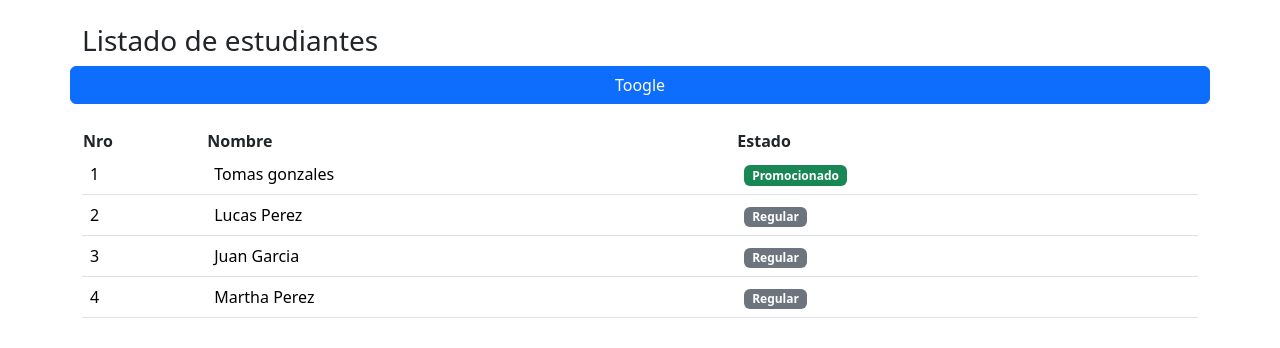
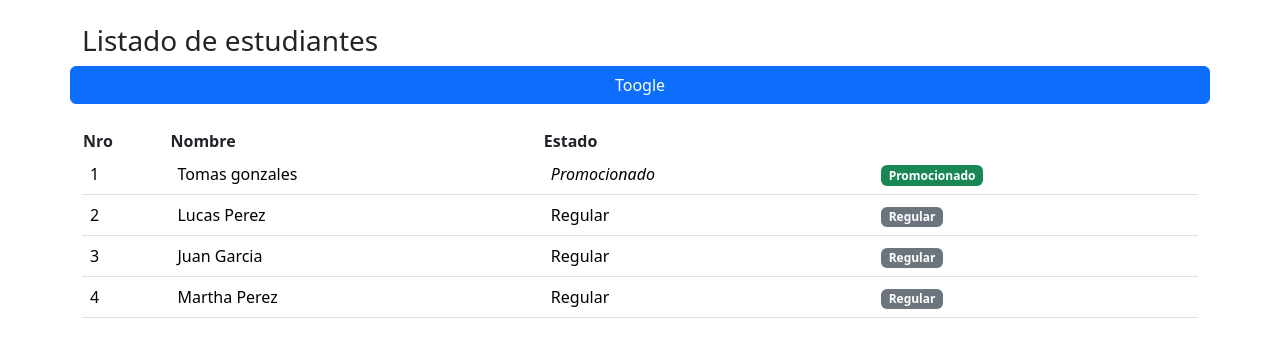
Before and after one commit to boasman/Angular-14---La-Guia-Completa---15-Proyectos, an Angular app in the folder HolaMundo/: page / in a window 1280 px wide. Both pictures are taken after a click on the button "Toogle". Shown: the top 348 px of the page. Built offline with nearby package versions, Linux system fonts and the light colour scheme.

Commit message:
Terminar la directiva Switch

```diff
--- a/HolaMundo/src/app/app.component.html
+++ b/HolaMundo/src/app/app.component.html
@@ -40,7 +40,7 @@
       <tr *ngFor="let estudiante of listaEstudiantes; let i = index">
         <td>{{i + 1}}</td>
         <td>{{estudiante.nombre}}</td>
-        <!-- <td [ngStyle]="{'font-style': estudiante.estado === 'Promocionado' ? 'italic': 'normal'}">{{estudiante.estado}}</td> -->
+        <td [ngStyle]="{'font-style': estudiante.estado === 'Promocionado' ? 'italic': 'normal'}">{{estudiante.estado}}</td>
          <td>
           <span [ngClass]="estudiante.estado === 'Promocionado' ? 'badge bg-success': 'badge bg-secondary'">{{estudiante.estado}}</span>
          </td>
--- a/HolaMundo/src/index.html
+++ b/HolaMundo/src/index.html
@@ -4,7 +4,7 @@
   <meta charset="utf-8">
   <title>HolaMundo</title>
   <base href="/">
-  <!-- <link href="https://cdn.jsdelivr.net/npm/bootstrap@5.3.3/dist/css/bootstrap.min.css" rel="stylesheet" integrity="sha384-QWTKZyjpPEjISv5WaRU9OFeRpok6YctnYmDr5pNlyT2bRjXh0JMhjY6hW+ALEwIH" crossorigin="anonymous"> -->
+  <link href="https://cdn.jsdelivr.net/npm/bootstrap@5.3.3/dist/css/bootstrap.min.css" rel="stylesheet" integrity="sha384-QWTKZyjpPEjISv5WaRU9OFeRpok6YctnYmDr5pNlyT2bRjXh0JMhjY6hW+ALEwIH" crossorigin="anonymous">
   <meta name="viewport" content="width=device-width, initial-scale=1">
   <link rel="icon" type="image/x-icon" href="favicon.ico">
 </head>
--- a/HolaMundo/src/styles.css
+++ b/HolaMundo/src/styles.css
@@ -1,2 +1,2 @@
 /* You can add global styles to this file, and also import other style files */
-@import '../node_modules/bootstrap/dist/css/bootstrap.min.css';
+/* @import '../node_modules/bootstrap/dist/css/bootstrap.min.css'; */
```
